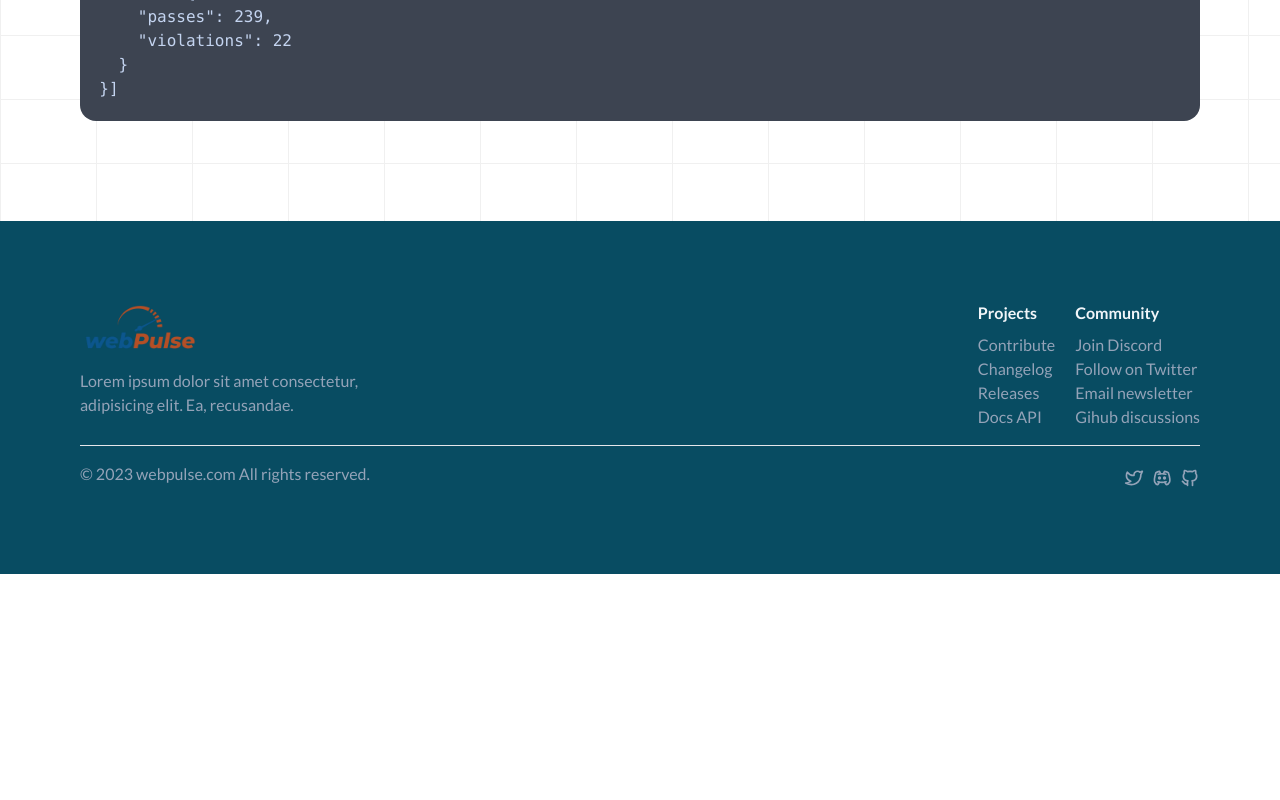
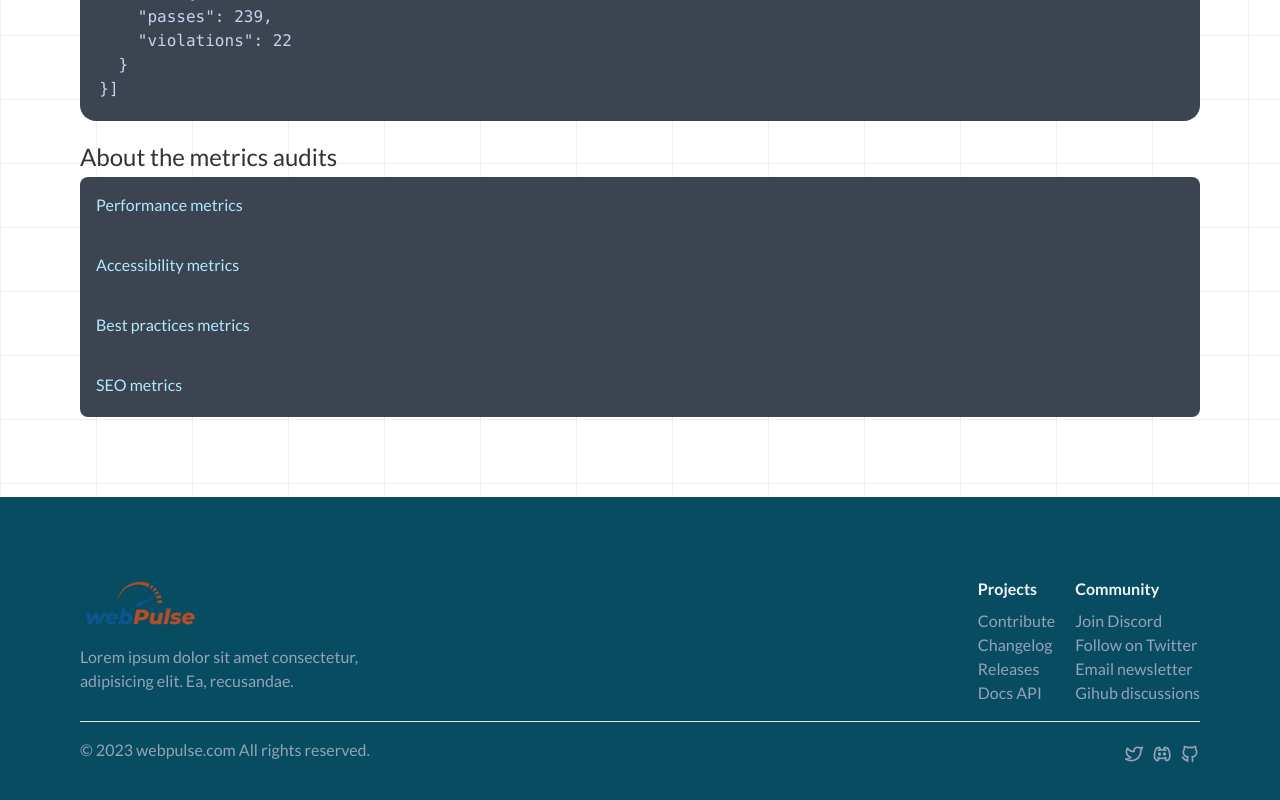
Before and after one commit to K3ndev/next-web-pulse, a Next.js app: page /documentation in a window 1280 px wide. Shown: the part 2397-3197 px from the top of the page. Before the commit the page ends 2971 px from the top, so only its background shows below. Built offline with nearby package versions, Linux system fonts and the light colour scheme; a web font is replaced by a local one.

Commit message:
added documentation

```diff
--- a/src/modules/Documentation/index.jsx
+++ b/src/modules/Documentation/index.jsx
@@ -117,6 +117,75 @@ function Documentation() {
               <Highlighter code={codeResponse} />
             </div>
           </div>
+          <div className="mx-auto max-w-6xl px-4">
+            <h2 className="mb-1 text-2xl">About the metrics audits</h2>
+            <div className="collapse rounded-tl-lg rounded-tr-lg">
+              <input type="checkbox" className="peer" />
+              <div className="collapse-title bg-[#3D4451] text-primary-content peer-checked:bg-primary peer-checked:text-secondary-content">
+                Performance metrics
+              </div>
+              <div className="collapse-content bg-primary text-primary-content peer-checked:bg-[#3D4451] peer-checked:text-secondary-content">
+                <p className="pt-3">
+                  For website automation and performance monitoring include load
+                  time, page speed, and responsiveness. These metrics measure
+                  how quickly the website loads and how fast the website
+                  responds to user actions. They also measure the website&apos;s
+                  ability to handle heavy traffic without crashing or slowing
+                  down. Performance metrics are important for ensuring a
+                  positive user experience and can impact search engine
+                  rankings.
+                </p>
+              </div>
+            </div>
+            <div className="collapse">
+              <input type="checkbox" className="peer" />
+              <div className="collapse-title bg-[#3D4451] text-primary-content peer-checked:bg-primary peer-checked:text-secondary-content">
+                Accessibility metrics
+              </div>
+              <div className="collapse-content bg-primary text-primary-content peer-checked:bg-[#3D4451] peer-checked:text-secondary-content">
+                <p className="pt-3">
+                  Includes compliance with the Web Content Accessibility
+                  Guidelines (WCAG) and the Americans with Disabilities Act
+                  (ADA). These metrics ensure that the website is accessible to
+                  people with disabilities and that it can be used by a diverse
+                  range of users. Accessibility metrics can also impact search
+                  engine rankings and can help to avoid legal issues related to
+                  non-compliance.
+                </p>
+              </div>
+            </div>
+            <div className="collapse">
+              <input type="checkbox" className="peer" />
+              <div className="collapse-title bg-[#3D4451] text-primary-content peer-checked:bg-primary peer-checked:text-secondary-content">
+                Best practices metrics
+              </div>
+              <div className="collapse-content bg-primary text-primary-content peer-checked:bg-[#3D4451] peer-checked:text-secondary-content">
+                <p className="pt-3">
+                  Entails compliance with industry standards and guidelines.
+                  These metrics ensure that the website follows established best
+                  practices for security, privacy, and usability. Best practices
+                  metrics can also impact search engine rankings and can help to
+                  avoid legal issues related to non-compliance.
+                </p>
+              </div>
+            </div>
+            <div className="collapse rounded-bl-lg rounded-br-lg">
+              <input type="checkbox" className="peer" />
+              <div className="collapse-title bg-[#3D4451] text-primary-content peer-checked:bg-primary peer-checked:text-secondary-content">
+                SEO metrics
+              </div>
+              <div className="collapse-content bg-primary text-primary-content peer-checked:bg-[#3D4451] peer-checked:text-secondary-content">
+                <p className="pt-3">
+                  Refers search engine rankings, organic traffic, and keyword
+                  performance. These metrics measure the website&apos;s
+                  visibility and relevance in search engine results pages
+                  (SERPs) and help to optimize the website for search engines.
+                  SEO metrics are important for increasing organic traffic and
+                  improving the website&apos;s overall performance.
+                </p>
+              </div>
+            </div>
+          </div>
         </section>
       </main>
       <Footer />
```
Also changed, not shown: .eslintrc.cjs.
